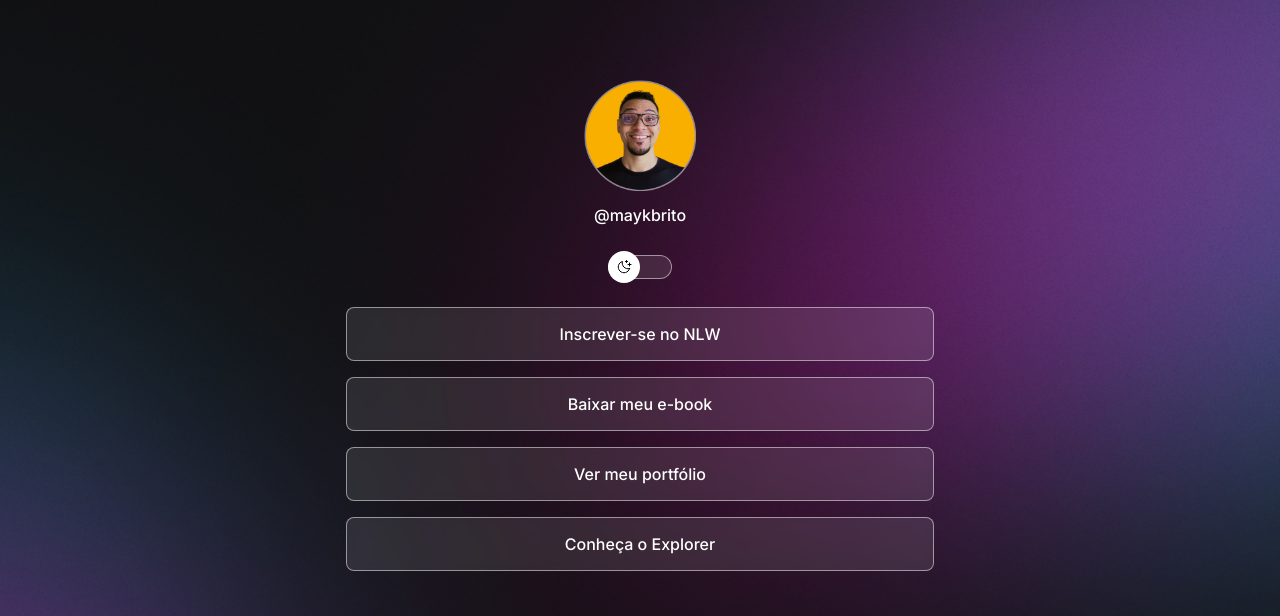
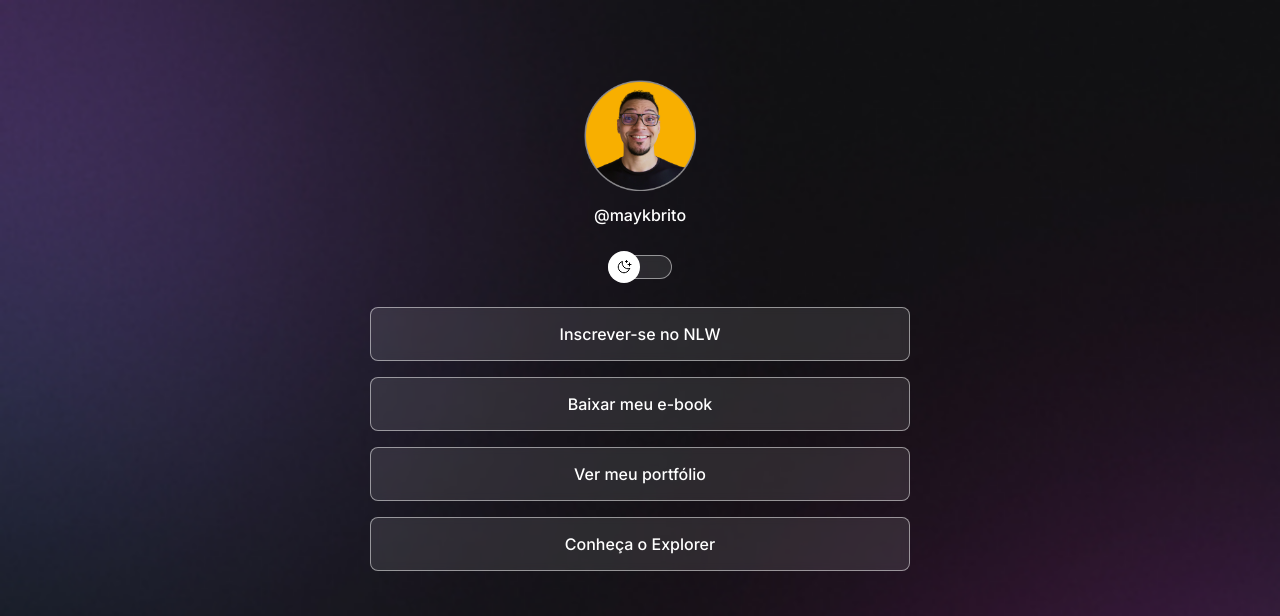
Before and after one commit to JonatasAR1/DevLinks, a plain HTML site: page index.html in a window 1280 px wide. Shown: the top 616 px of the page. Drawn offline with nearby package versions, Linux system fonts and the light colour scheme.

Commit message:
media queries

```diff
--- a/style.css
+++ b/style.css
@@ -21,6 +21,7 @@
 }
 
 body {
+  height: 100vh;
   background: var(--bg-url) no-repeat top center/cover;
 }
 
@@ -33,6 +34,7 @@ body * {
   width: 100%;
   max-width: 588px;
   margin: 56px auto 0px;
+  padding: 0 1.5rem;
 }
 
 #profile {
@@ -160,3 +162,15 @@ footer {
   padding: 1.5rem 0;
   text-align: center;
 }
+
+/* media queries */
+
+@media (min-width: 700px) {
+  :root {
+    --bg-url: url(./assets/bg-mobile.jpg)
+  }
+
+  .light {
+    --bg-url: url(./assets/bg-mobile-light.jpg)
+  }
+}
```
